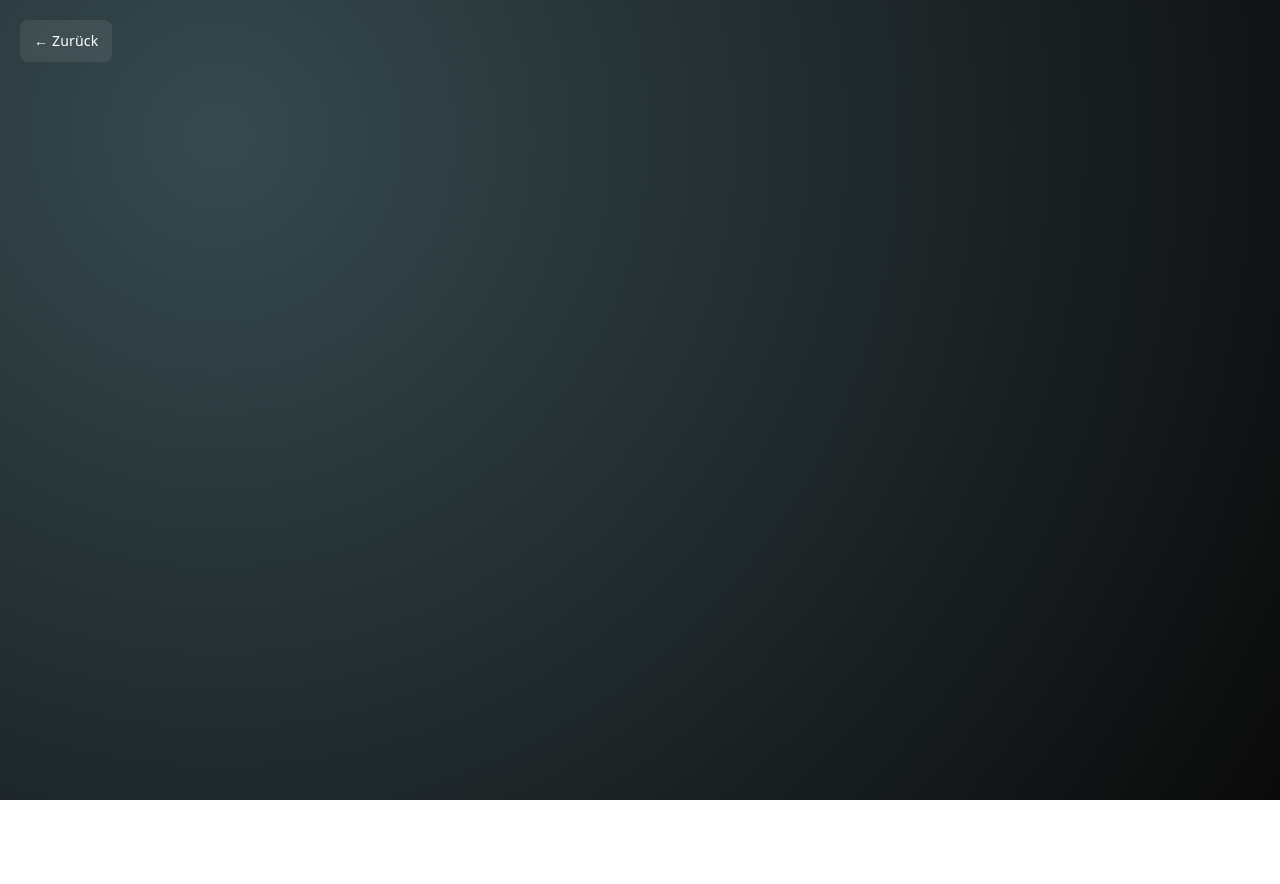
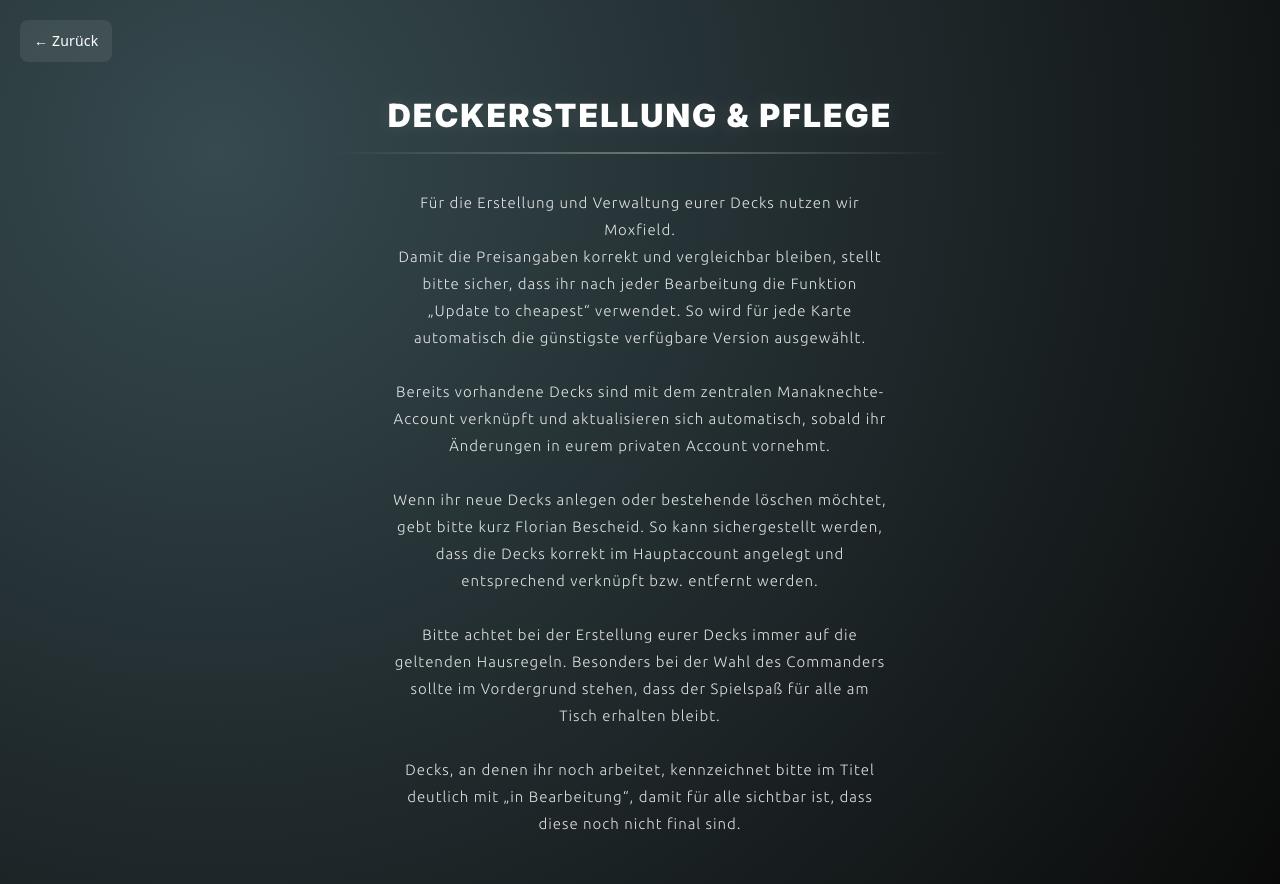
Before and after one commit to cevlah/manaknechte, a Vue app: page /pflege in a window 1280 px wide. Before the commit the page ends 800 px from the top, so only its background shows below. Built offline with nearby package versions, Linux system fonts and the light colour scheme.

Commit message:
update text

```diff
--- a/public/data/rules.json
+++ b/public/data/rules.json
@@ -9,12 +9,12 @@
     {
       "title": "II",
       "subtitle": "Budget",
-      "text": " Um sicherzustellen, dass alle Decks ein ähnliches Powerlevel haben, haben wir uns auf einen maximalen Deckwert von 100 \u0080 festgelegt (inklusive 10% Preisschwankungen). Dieser Wert basiert auf den in Deckstats angezeigten Preisen, die sich nach den Angeboten auf Cardmarket richten, unabhängig von der Edition der Karten.\n        Damit wir dies leicht überprüfen können, sollte jeder ManaKnecht seine Decks auf Deckstats erstellen und sie auf öffentlich verfügbar machen. So können wir gemeinsam ein ausgewogenes und faires Spielerlebnis genießen.\n"
+      "text": "Um ein möglichst ausgeglichenes Powerlevel in unserer Runde zu gewährleisten, haben wir uns auf einen maximalen Deckwert von 125 € geeinigt.\n\nAls Grundlage dienen die in Moxfield angezeigten Preise. Diese basieren auf den aktuellen Angeboten von Cardmarket. Standardländer werden dabei automatisch nicht in die Preisberechnung einbezogen.\n\nDamit die Preise einheitlich und vergleichbar bleiben, ist es wichtig, dass ihr in den Deck-Einstellungen die Option\n„Update to cheapest“ verwendet. So wird für jede Karte die günstigste verfügbare Version berücksichtigt.\n\nZur besseren Übersicht und Kontrolle sollten alle Manaknechte ihre Decks über Moxfield erstellen und pflegen. So stellen wir sicher, dass wir gemeinsam ein faires und ausgewogenes Spielerlebnis haben.\n\nWenn ihr neue Decks anlegen möchtet, meldet euch bitte kurz bei Florian."
     },
     {
       "title": "III",
       "subtitle": "Gebannte Commander und Mechaniken",
-      "text": "Zusätzlich zu der offiziellen Bannliste haben sich die ManaKnechte dazu entschieden folgende\n        Karten und Mechaniken aus den Spieleabenden zu bannen. \n Gamechanger, Infitity Loops, Instant Win Karten, Toxic als win mechanik"
+      "text": "Ergänzend zur offiziellen Bannliste haben sich die Manaknechte darauf geeinigt, bestimmte Karten und Mechaniken für unsere Spieleabende auszuschließen. Dazu gehören sogenannte Gamechanger-Karten, also besonders spielverzerrende Einzelkarten, ebenso wie Infinite Loops beziehungsweise Endlos-Kombos, die ein Spiel ohne echte Interaktion entscheiden.\n\nSollten sich dennoch Infinite Loops in einem Deck befinden, gilt folgende Einschränkung: Sie dürfen nur dann eingesetzt werden, wenn es sich um eine „may“-Fähigkeit handelt. In diesem Fall darf der Loop bewusst gesteuert und maximal einmal ausgeführt werden.\n\nEbenfalls gebannt sind Instant-Win-Karten, also Effekte, die das Spiel unmittelbar gewinnen oder verlieren lassen. Darüber hinaus ist „Toxic“ als primäre Win-Condition nicht erlaubt, insbesondere wenn gezielt darauf gespielt wird, Gegner über Giftmarken schnell aus dem Spiel zu nehmen.\n\nZiel dieser Regelungen ist es, interaktive und spannende Spiele zu fördern, bei denen alle möglichst lange eingebunden bleiben und das Spiel nicht abrupt entschieden wird.\n\nDie Prüfung auf Gamechanger, Budget und Instant-Win-Karten erfolgt direkt in der App und wird im jeweiligen Deck unter „Commander“ angezeigt."
     }
   ]
 }
--- a/src/views/Pflege.vue
+++ b/src/views/Pflege.vue
@@ -3,8 +3,25 @@
 
 
 <template>
-  <div class="home">
+  <div class="rules site-container">
     <router-link class="back-link" to="/">← Zurück</router-link>
 
-  </div>
+
+      <div class="container container--main">
+        <h1>Deckerstellung & Pflege</h1>
+      </div>
+
+      <div class="container">
+        <p>
+
+          Für die Erstellung und Verwaltung eurer Decks nutzen wir Moxfield.<br>
+          Damit die Preisangaben korrekt und vergleichbar bleiben, stellt bitte sicher, dass ihr nach jeder Bearbeitung die Funktion „Update to cheapest“ verwendet. So wird für jede Karte automatisch die günstigste verfügbare Version ausgewählt.<br><br>
+          Bereits vorhandene Decks sind mit dem zentralen Manaknechte-Account verknüpft und aktualisieren sich automatisch, sobald ihr Änderungen in eurem privaten Account vornehmt.<br><br>
+          Wenn ihr neue Decks anlegen oder bestehende löschen möchtet, gebt bitte kurz Florian Bescheid. So kann sichergestellt werden, dass die Decks korrekt im Hauptaccount angelegt und entsprechend verknüpft bzw. entfernt werden.<br><br>
+          Bitte achtet bei der Erstellung eurer Decks immer auf die geltenden Hausregeln. Besonders bei der Wahl des Commanders sollte im Vordergrund stehen, dass der Spielspaß für alle am Tisch erhalten bleibt.<br><br>
+          Decks, an denen ihr noch arbeitet, kennzeichnet bitte im Titel deutlich mit „in Bearbeitung“, damit für alle sichtbar ist, dass diese noch nicht final sind.<br><br>
+
+        </p>
+      </div>
+    </div>
 </template>
```
